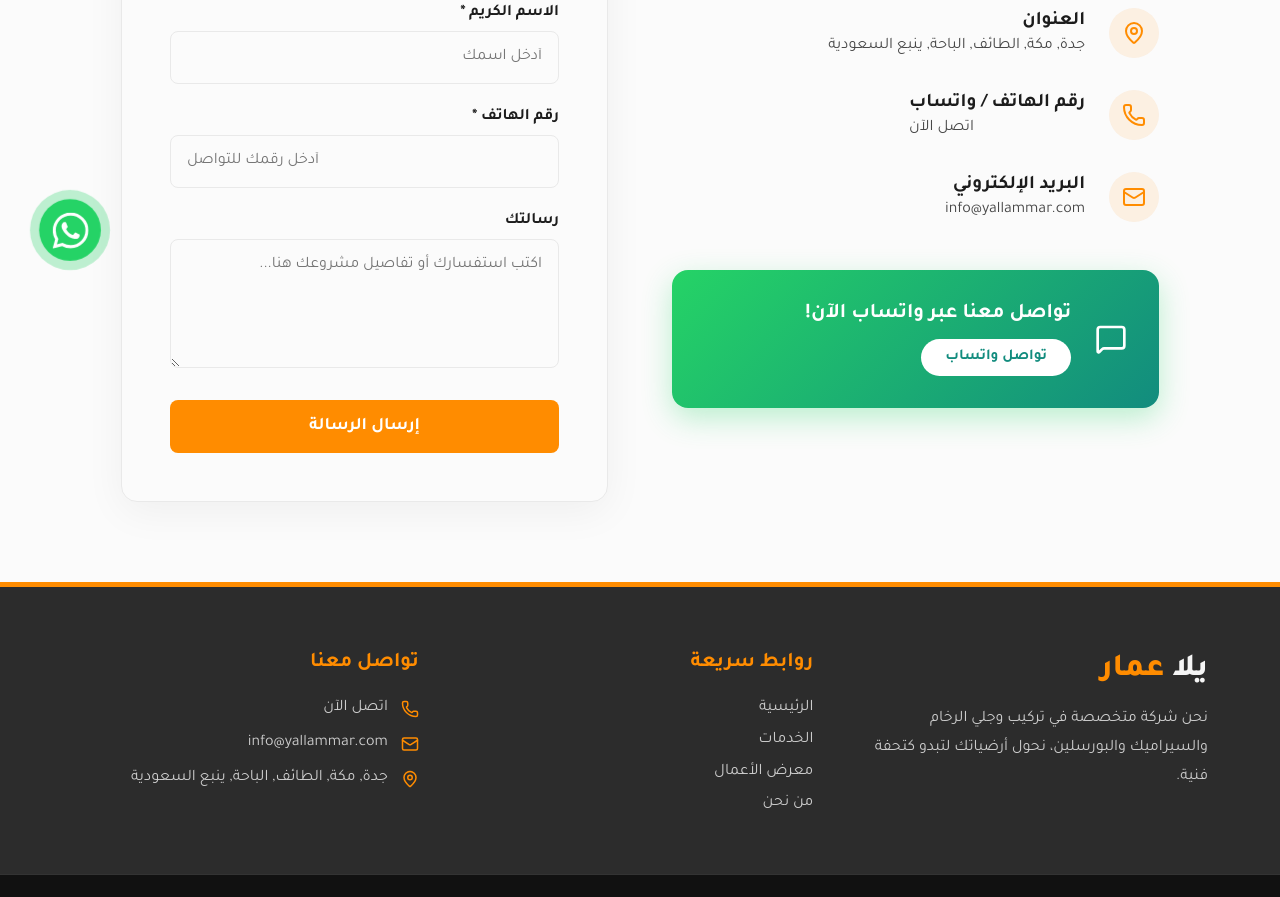
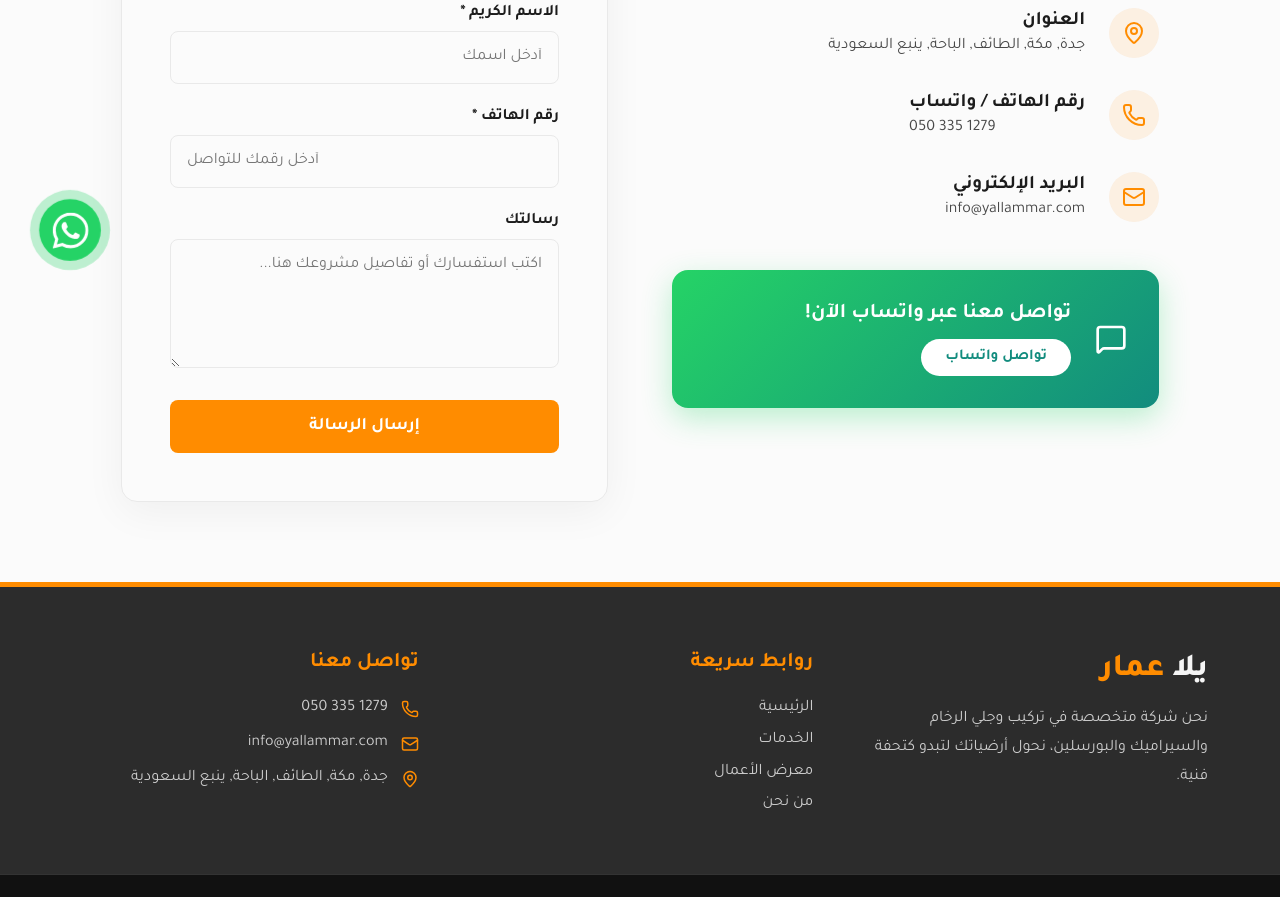
Before and after one commit to yallammarapp-droid/Yallammar-Antigravity-1, a Next.js app: page /contact in a window 1280 px wide. Shown: the part 500-1397 px from the top of the page. Built offline with nearby package versions, Linux system fonts and the light colour scheme.

Commit message:
Update Website

```diff
--- a/src/app/(main)/contact/page.tsx
+++ b/src/app/(main)/contact/page.tsx
@@ -79,7 +79,7 @@ export default function ContactPage() {
                     }}
                     style={{ color: 'inherit', textDecoration: 'none' }}
                   >
-                    اتصل الآن
+                    050 335 1279
                   </a>
                 </p>
               </div>
--- a/src/components/Footer.tsx
+++ b/src/components/Footer.tsx
@@ -39,7 +39,7 @@ export default function Footer() {
                   }}
                   style={{ color: 'inherit', textDecoration: 'none' }}
                 >
-                  اتصل الآن
+                  050 335 1279
                 </a>
               </span>
             </li>
```
